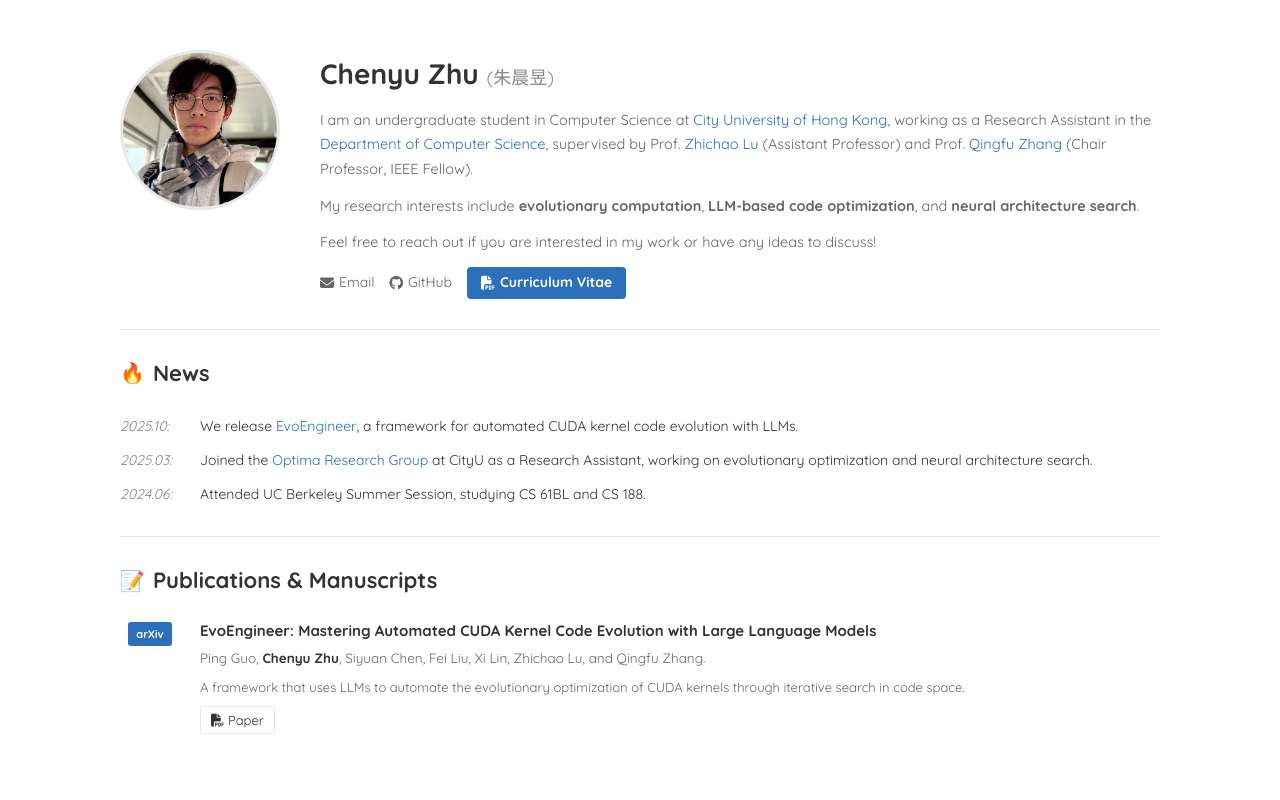
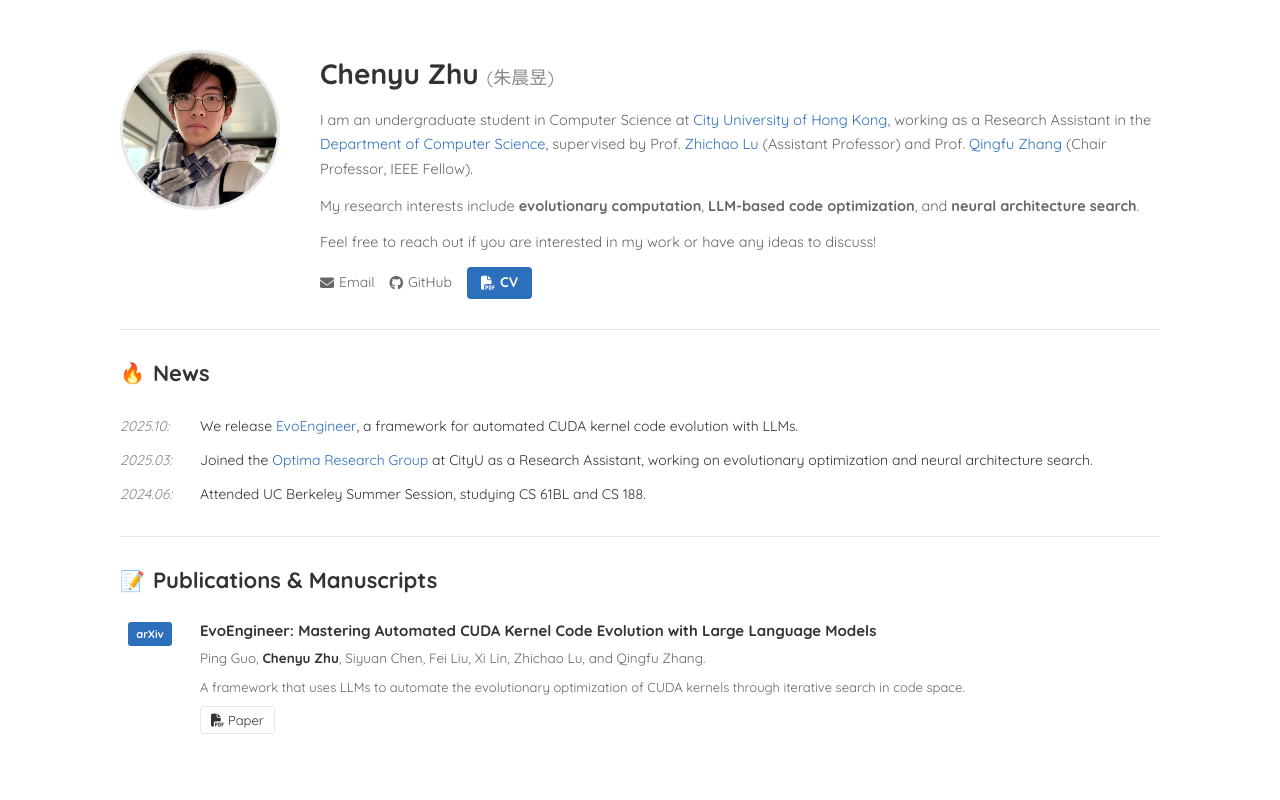
Before and after one commit to Zcy233035/Zcy233035.github.io, a plain HTML site: page index.html in a window 1280 px wide. Shown: the top 800 px of the page. Drawn offline with Linux system fonts and the light colour scheme.

Commit message:
Shorten CV button text

```diff
--- a/index.html
+++ b/index.html
@@ -405,7 +405,7 @@
           <a href="mailto:chenyuzhu9-c@my.cityu.edu.hk"><i class="fas fa-envelope"></i> Email</a>
           <a href="https://github.com/Zcy233035"><i class="fab fa-github"></i> GitHub</a>
           <!-- <a href="https://scholar.google.com/citations?user=XXXX"><i class="fas fa-graduation-cap"></i> Google Scholar</a> -->
-          <a href="files/cv.pdf" style="background:var(--primary-color);color:#fff;padding:4px 14px;border-radius:4px;font-weight:700;"><i class="fas fa-file-pdf"></i> Curriculum Vitae</a>
+          <a href="files/cv.pdf" style="background:var(--primary-color);color:#fff;padding:4px 14px;border-radius:4px;font-weight:700;"><i class="fas fa-file-pdf"></i> CV</a>
         </div>
       </div>
     </div>
```
